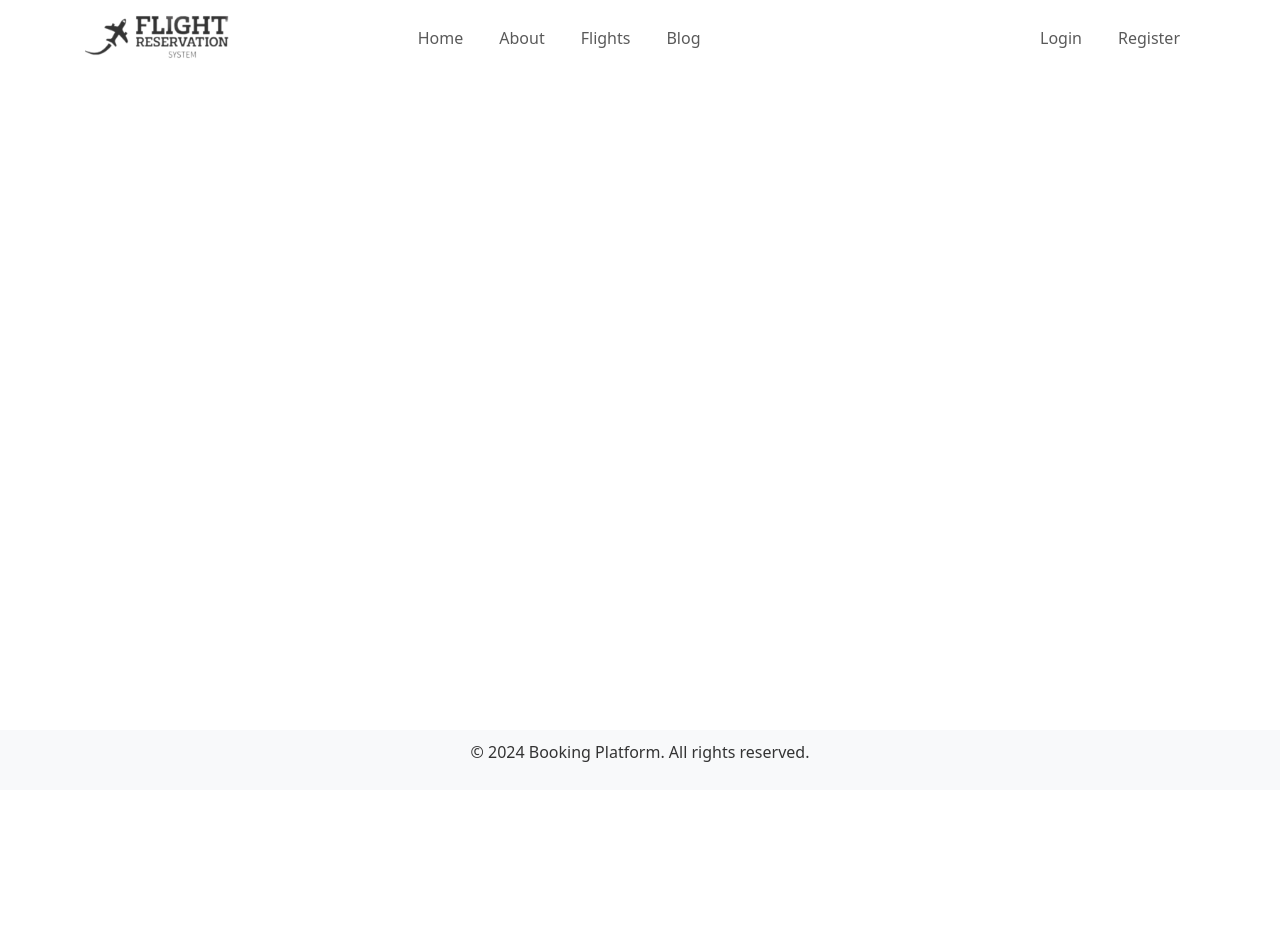
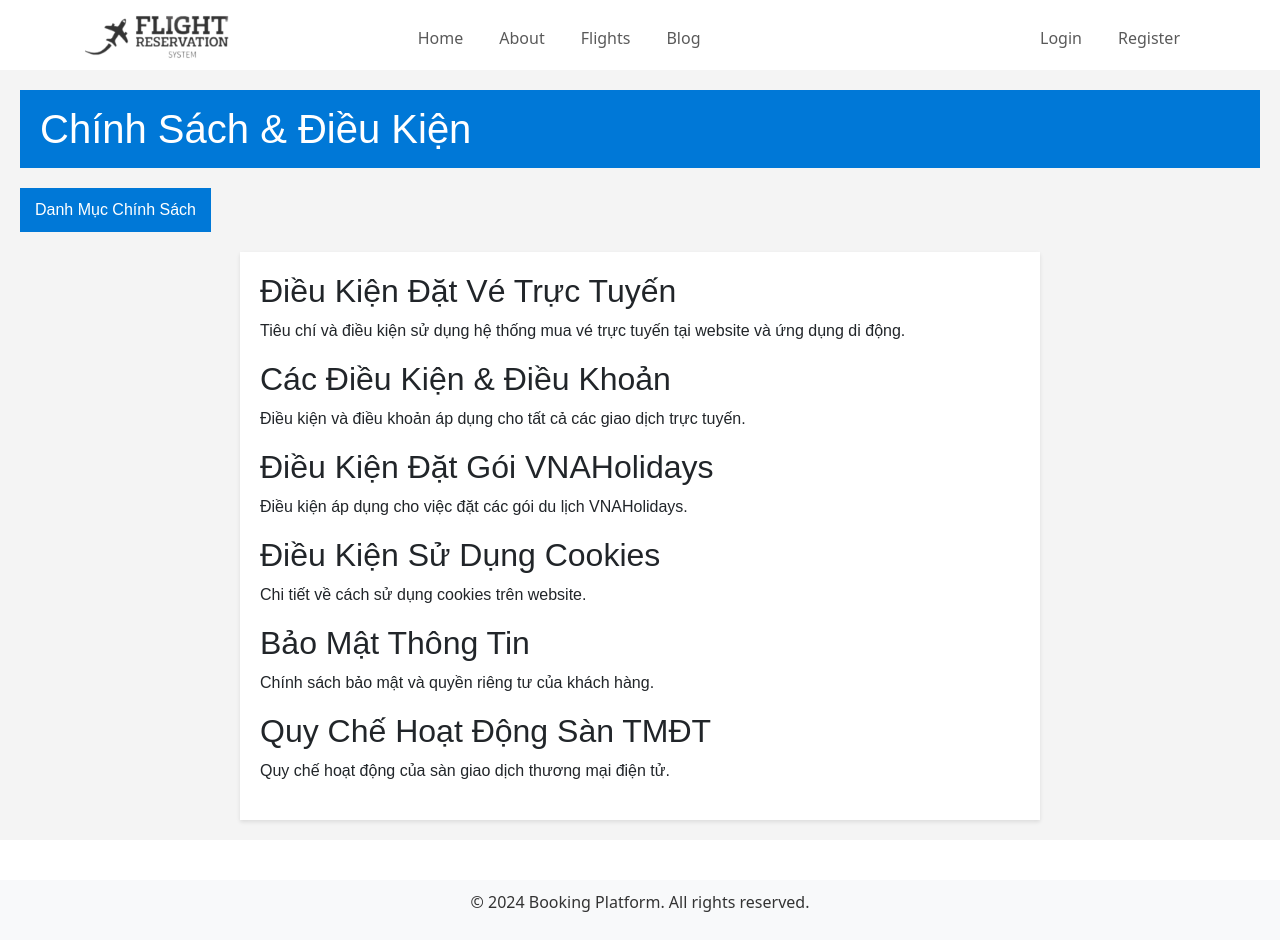
Before and after one commit to hoanghieu2385/Airline-Reservation-System, a React (Create React App) app in the folder frontend/: page /policies in a window 1280 px wide. Before the commit the page ends 800 px from the top, so only its background shows below. Built offline with nearby package versions, Linux system fonts and the light colour scheme.

Commit message:
polciies

```diff
--- /dev/null
+++ b/frontend/src/assets/css/Policies.css
@@ -0,0 +1,76 @@
+/* src/pages/Policies.css */
+
+.policies-container {
+    font-family: Arial, sans-serif;
+    background-color: #f4f4f4;
+    padding: 20px;
+}
+
+.policies-header {
+    background-color: #0078d7;
+    color: white;
+    padding: 15px 20px;
+    margin-bottom: 20px;
+}
+
+.policies-header h1 {
+    margin: 0;
+}
+
+.policies-nav {
+    margin-bottom: 20px;
+}
+
+.dropdown {
+    position: relative;
+    display: inline-block;
+}
+
+.dropdown-button {
+    background-color: #0078d7;
+    color: white;
+    border: none;
+    padding: 10px 15px;
+    font-size: 16px;
+    cursor: pointer;
+}
+
+.dropdown-content {
+    display: none; /* Add JS to toggle this */
+    position: absolute;
+    background-color: white;
+    box-shadow: 0 8px 16px rgba(0, 0, 0, 0.2);
+    z-index: 1;
+    min-width: 200px;
+}
+
+.dropdown:hover .dropdown-content {
+    display: block;
+}
+
+.dropdown-content a {
+    display: block;
+    color: black;
+    padding: 10px 15px;
+    text-decoration: none;
+}
+
+.dropdown-content a:hover {
+    background-color: #f1f1f1;
+}
+
+.policies-main {
+    max-width: 800px;
+    margin: 0 auto;
+    background-color: white;
+    padding: 20px;
+    box-shadow: 0 2px 4px rgba(0, 0, 0, 0.1);
+}
+
+.policies-main h2 {
+    margin-top: 0;
+}
+
+.policies-main p {
+    line-height: 1.6;
+}
--- /dev/null
+++ b/frontend/src/pages/client/Policies.js
@@ -0,0 +1,56 @@
+// src/pages/Policies.js
+import React from 'react';
+import '../../assets/css/Policies.css';
+
+const Policies = () => {
+    return (
+        <div className="policies-container">
+            <header className="policies-header">
+                <h1>Chính Sách & Điều Kiện</h1>
+            </header>
+
+            <nav className="policies-nav">
+                <div className="dropdown">
+                    <button className="dropdown-button">Danh Mục Chính Sách</button>
+                    <div className="dropdown-content">
+                        <a href="#dieu-kien-dat-ve">Điều Kiện Đặt Vé Trực Tuyến</a>
+                        <a href="#dieu-kien-dieu-khoan">Các Điều Kiện & Điều Khoản</a>
+                        <a href="#vnaholidays">Điều Kiện Đặt Gói VNAHolidays</a>
+                        <a href="#cookies">Điều Kiện Sử Dụng Cookies</a>
+                        <a href="#bao-mat">Bảo Mật Thông Tin</a>
+                        <a href="#quy-che">Quy Chế Hoạt Động Sàn TMĐT</a>
+                    </div>
+                </div>
+            </nav>
+
+            <main className="policies-main">
+                <div id="dieu-kien-dat-ve">
+                    <h2>Điều Kiện Đặt Vé Trực Tuyến</h2>
+                    <p>Tiêu chí và điều kiện sử dụng hệ thống mua vé trực tuyến tại website và ứng dụng di động.</p>
+                </div>
+                <div id="dieu-kien-dieu-khoan">
+                    <h2>Các Điều Kiện & Điều Khoản</h2>
+                    <p>Điều kiện và điều khoản áp dụng cho tất cả các giao dịch trực tuyến.</p>
+                </div>
+                <div id="vnaholidays">
+                    <h2>Điều Kiện Đặt Gói VNAHolidays</h2>
+                    <p>Điều kiện áp dụng cho việc đặt các gói du lịch VNAHolidays.</p>
+                </div>
+                <div id="cookies">
+                    <h2>Điều Kiện Sử Dụng Cookies</h2>
+                    <p>Chi tiết về cách sử dụng cookies trên website.</p>
+                </div>
+                <div id="bao-mat">
+                    <h2>Bảo Mật Thông Tin</h2>
+                    <p>Chính sách bảo mật và quyền riêng tư của khách hàng.</p>
+                </div>
+                <div id="quy-che">
+                    <h2>Quy Chế Hoạt Động Sàn TMĐT</h2>
+                    <p>Quy chế hoạt động của sàn giao dịch thương mại điện tử.</p>
+                </div>
+            </main>
+        </div>
+    );
+};
+
+export default Policies;
--- a/frontend/src/routes/ClientRoutes.js
+++ b/frontend/src/routes/ClientRoutes.js
@@ -3,7 +3,7 @@ import React from "react";
 import { Route, Routes } from "react-router-dom";
 import HomePage from "../pages/client/HomePage";
 import PrivacyPolicy from "../pages/client/PrivacyPolicy";
-import TermsAndConditions from "../pages/client/TermsAndConditions";
+import Policies from "../pages/client/Policies";
 import Checkout from "../pages/client/Checkout";
 import ClientLayout from "../layouts/ClientLayout";
 
@@ -13,7 +13,7 @@ function ClientRoutes() {
             <Routes>
                 <Route path="/" element={<HomePage />} />
                 <Route path="/privacy" element={<PrivacyPolicy />} />
-                <Route path="/terms" element={<TermsAndConditions />} />
+                <Route path="/policies" element={<Policies />} />
                 <Route path="/checkoutdetail" element={<Checkout />} />
             </Routes>
         </ClientLayout>
```
